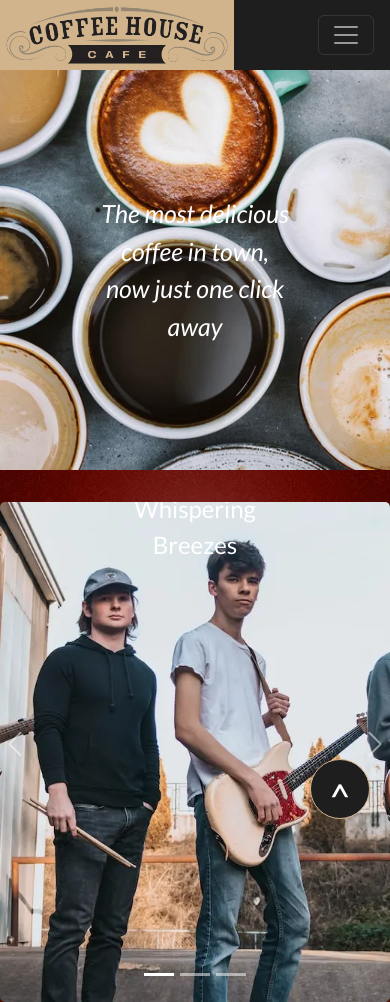
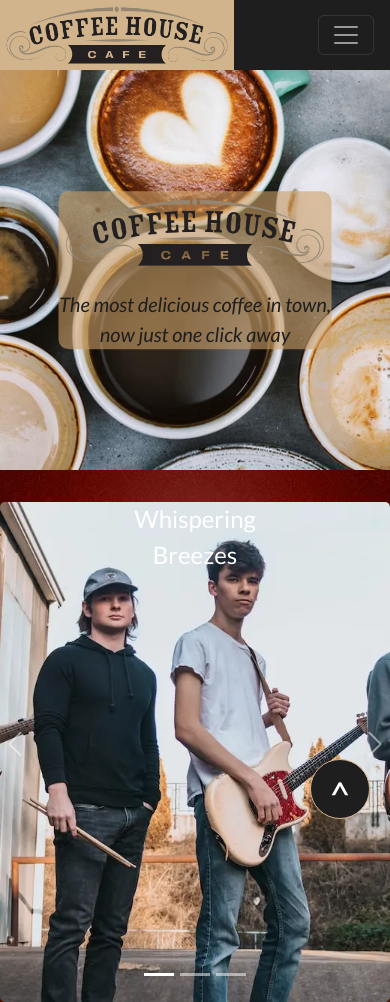
Before and after one commit to Vargas-E/PF-Vargas, a website: page pages/shows.html in a window 390 px wide. Shown: the top 1002 px of the page. Drawn offline with nearby package versions, Linux system fonts and the light colour scheme.

Commit message:
Se modifico el banner agregandole el logo

```diff
--- a/pages/shows.html
+++ b/pages/shows.html
@@ -42,10 +42,12 @@
     </header>
     <main>
         <div class="primaryImageContainer">
-            <img alt="coffee banner" class="centerImage" src="../assets/images/coffee_central_image.webp" />
-            <div class="centerImageText">The most delicious coffee in town, now just one click away</div>
-
-        </div>
+            <img class="centerImage" src="../assets/images/coffee_central_image.webp" />
+            <div class="centerImageText" >
+               <img class="logoInBanner" src="../assets/images/coffee_logo.webp" />
+               <div>The most delicious coffee in town, now just one click away</div>
+            </div>
+         </div>
         <div class="homeBody">
             <section class="showsPageCarousel">
                 <div id="carouselBand2" class="carousel slide bandsCarousel" data-bs-ride="carouselBand2">
--- a/scss/pages/_shows.scss
+++ b/scss/pages/_shows.scss
@@ -48,15 +48,24 @@
 
 @media (max-width: 1080px) {
   .showsPageCarousel {
+    &:hover {
+      -webkit-transform: none;
+      -moz-transform: none;
+      -ms-transform: none;
+      transform: none;
+  }
+    margin-left: auto;
+    margin-right: auto;
     width: 100vw;
     position: relative;
     left: calc(-50vw + 50%);
     height: 500px;
     #carouselBand2 {
       margin-top: 0rem;
-      width: 100%;
+      width: 100vw;
       .showImage {
-        width: 100%;
+        overflow: hidden;
+        width: 100vw;
         height: 500px;
       }
       .centerImageTextShows {
--- a/scss/reusableComponents/_components.scss
+++ b/scss/reusableComponents/_components.scss
@@ -18,14 +18,19 @@
 .primaryImageContainer {
   position: relative;
   text-align: center;
-  color: $imageTextColor;
+  color: $buttonColor;
   font-size: 25px;
   font-style: italic;
   .centerImageText {
+    border-radius: 10px;
+    background-color:  #cea16696;
     position: absolute;
     top: 50%;
     left: 50%;
     transform: translate(-50%, -50%);
+    .logoInBanner {
+
+    }
   }
   .centerImage {
     width: 100%;
@@ -187,6 +192,7 @@
     }
   }
   .tooltipText {
+    border-radius: 5px;
     font-weight: bold;
     font-size: 10px;
     visibility: hidden;
@@ -203,8 +209,9 @@
 }
 
 a div {
-  padding-top: 0.5rem;
+  padding-top: 0.4rem;
 }
+
 
 /**/
 
@@ -233,7 +240,7 @@
   }
   .carouselImageText--corner {
     @extend .carouselImageText;
-    top: 5%;
+    top: 7%;
     left: 15%;
     font-size: 24px;
   }
@@ -249,6 +256,19 @@
   footer {
     .socialLinkIcons {
       width: 40%;
+    }
+  }
+
+  .primaryImageContainer {
+    font-size: 20px;
+    .centerImageText {
+      display: flex;
+      flex-direction: column;
+      gap: 1rem;
+      width: 70%;
+      .logoInBanner {
+        width: 100%;
+      }
     }
   }
 
@@ -274,6 +294,9 @@
 }
 
 @media (max-width: 768px) {
+
+
+
   footer {
     .socialLinkIcons {
       width: 60%;
```
Also changed, not shown: index.html (+4 -1 lines), pages/contact.html (+6 -3 lines), pages/products.html (+6 -4 lines), pages/services.html (+5 -2 lines), css/styles.css, 1 other file.
